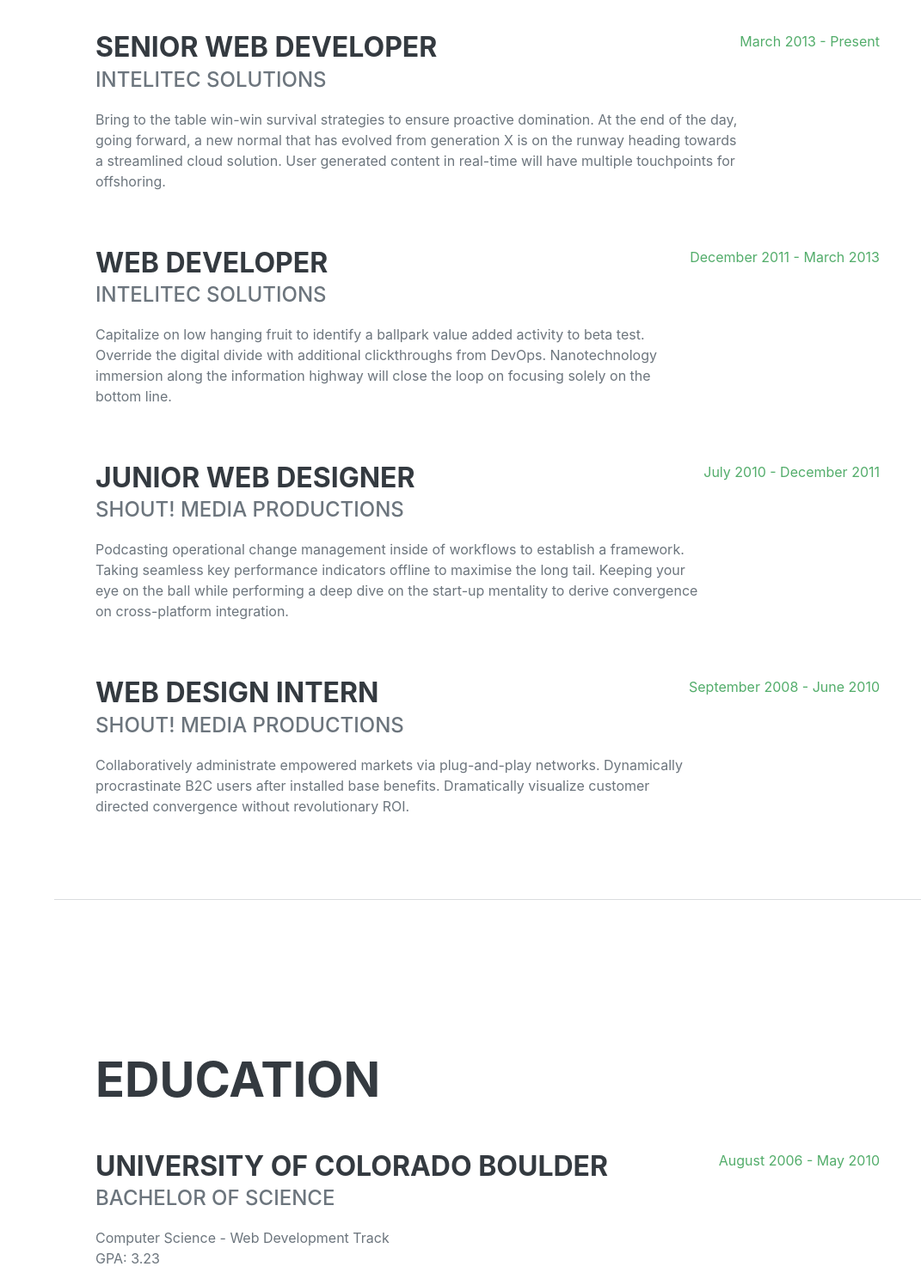
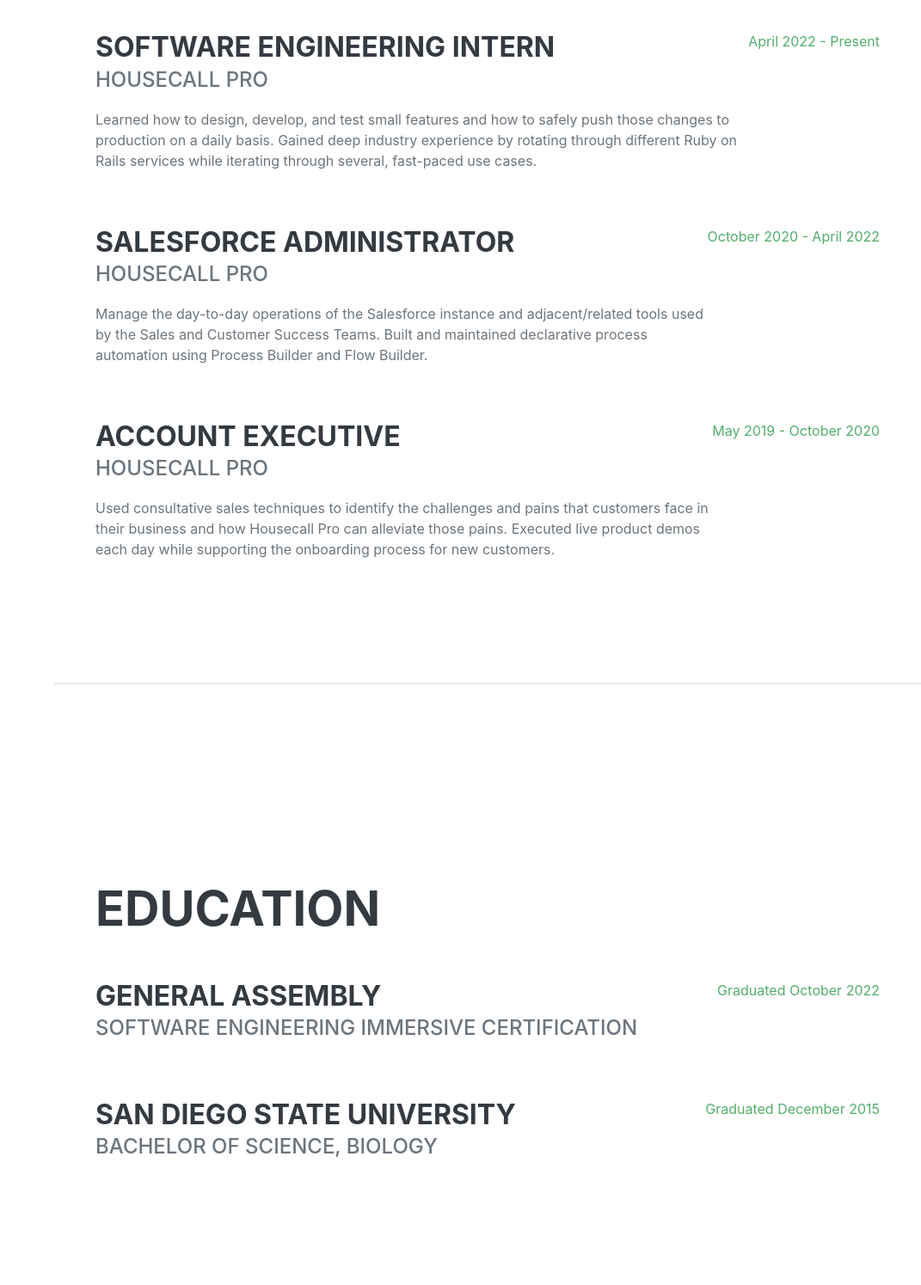
Before and after one commit to CoryDCruz/portfolio, a plain HTML site: page index.html in a window 1280 px wide. Shown: the part 960-2455 px from the top of the page at 86% size, without its empty margins (209-1280 px from the left). Drawn offline with nearby package versions, Linux system fonts and the light colour scheme; a web font is replaced by a local one.

Commit message:
experience and education

```diff
--- a/index.html
+++ b/index.html
@@ -5,7 +5,7 @@
         <meta name="viewport" content="width=device-width, initial-scale=1, shrink-to-fit=no" />
         <meta name="description" content="" />
         <meta name="author" content="" />
-        <title>Resume - Start Bootstrap Theme</title>
+        <title>Cory Dela Cruz</title>
         <link rel="icon" type="image/x-icon" href="assets/img/favicon.ico" />
         <!-- Font Awesome icons (free version)-->
         <script src="https://use.fontawesome.com/releases/v6.1.0/js/all.js" crossorigin="anonymous"></script>
@@ -60,35 +60,27 @@
                     <h2 class="mb-5">Experience</h2>
                     <div class="d-flex flex-column flex-md-row justify-content-between mb-5">
                         <div class="flex-grow-1">
-                            <h3 class="mb-0">Senior Web Developer</h3>
-                            <div class="subheading mb-3">Intelitec Solutions</div>
-                            <p>Bring to the table win-win survival strategies to ensure proactive domination. At the end of the day, going forward, a new normal that has evolved from generation X is on the runway heading towards a streamlined cloud solution. User generated content in real-time will have multiple touchpoints for offshoring.</p>
+                            <h3 class="mb-0">Software Engineering Intern</h3>
+                            <div class="subheading mb-3">Housecall Pro</div>
+                            <p>Learned how to design, develop, and test small features and how to safely push those changes to production on a daily basis. Gained deep industry experience by rotating through different Ruby on Rails services while iterating through several, fast-paced use cases.</p>
                         </div>
-                        <div class="flex-shrink-0"><span class="text-primary">March 2013 - Present</span></div>
+                        <div class="flex-shrink-0"><span class="text-primary">April 2022 - Present</span></div>
                     </div>
                     <div class="d-flex flex-column flex-md-row justify-content-between mb-5">
                         <div class="flex-grow-1">
-                            <h3 class="mb-0">Web Developer</h3>
-                            <div class="subheading mb-3">Intelitec Solutions</div>
-                            <p>Capitalize on low hanging fruit to identify a ballpark value added activity to beta test. Override the digital divide with additional clickthroughs from DevOps. Nanotechnology immersion along the information highway will close the loop on focusing solely on the bottom line.</p>
+                            <h3 class="mb-0">Salesforce Administrator</h3>
+                            <div class="subheading mb-3">Housecall Pro</div>
+                            <p>Manage the day-to-day operations of the Salesforce instance and adjacent/related tools used by the Sales and Customer Success Teams. Built and maintained declarative process automation using Process Builder and Flow Builder.</p>
                         </div>
-                        <div class="flex-shrink-0"><span class="text-primary">December 2011 - March 2013</span></div>
+                        <div class="flex-shrink-0"><span class="text-primary">October 2020 - April 2022</span></div>
                     </div>
                     <div class="d-flex flex-column flex-md-row justify-content-between mb-5">
                         <div class="flex-grow-1">
-                            <h3 class="mb-0">Junior Web Designer</h3>
-                            <div class="subheading mb-3">Shout! Media Productions</div>
-                            <p>Podcasting operational change management inside of workflows to establish a framework. Taking seamless key performance indicators offline to maximise the long tail. Keeping your eye on the ball while performing a deep dive on the start-up mentality to derive convergence on cross-platform integration.</p>
+                            <h3 class="mb-0">Account Executive</h3>
+                            <div class="subheading mb-3">Housecall Pro</div>
+                            <p>Used consultative sales techniques to identify the challenges and pains that customers face in their business and how Housecall Pro can alleviate those pains. Executed live product demos each day while supporting the onboarding process for new customers.</p>
                         </div>
-                        <div class="flex-shrink-0"><span class="text-primary">July 2010 - December 2011</span></div>
-                    </div>
-                    <div class="d-flex flex-column flex-md-row justify-content-between">
-                        <div class="flex-grow-1">
-                            <h3 class="mb-0">Web Design Intern</h3>
-                            <div class="subheading mb-3">Shout! Media Productions</div>
-                            <p>Collaboratively administrate empowered markets via plug-and-play networks. Dynamically procrastinate B2C users after installed base benefits. Dramatically visualize customer directed convergence without revolutionary ROI.</p>
-                        </div>
-                        <div class="flex-shrink-0"><span class="text-primary">September 2008 - June 2010</span></div>
+                        <div class="flex-shrink-0"><span class="text-primary">May 2019 - October 2020</span></div>
                     </div>
                 </div>
             </section>
@@ -99,20 +91,17 @@
                     <h2 class="mb-5">Education</h2>
                     <div class="d-flex flex-column flex-md-row justify-content-between mb-5">
                         <div class="flex-grow-1">
-                            <h3 class="mb-0">University of Colorado Boulder</h3>
-                            <div class="subheading mb-3">Bachelor of Science</div>
-                            <div>Computer Science - Web Development Track</div>
-                            <p>GPA: 3.23</p>
+                            <h3 class="mb-0">General Assembly</h3>
+                            <div class="subheading mb-3">Software Engineering Immersive Certification</div>
                         </div>
-                        <div class="flex-shrink-0"><span class="text-primary">August 2006 - May 2010</span></div>
+                        <div class="flex-shrink-0"><span class="text-primary">Graduated October 2022</span></div>
                     </div>
                     <div class="d-flex flex-column flex-md-row justify-content-between">
                         <div class="flex-grow-1">
-                            <h3 class="mb-0">James Buchanan High School</h3>
-                            <div class="subheading mb-3">Technology Magnet Program</div>
-                            <p>GPA: 3.56</p>
+                            <h3 class="mb-0">San Diego State University</h3>
+                            <div class="subheading mb-3">Bachelor of Science, Biology</div>
                         </div>
-                        <div class="flex-shrink-0"><span class="text-primary">August 2002 - May 2006</span></div>
+                        <div class="flex-shrink-0"><span class="text-primary">Graduated December 2015</span></div>
                     </div>
                 </div>
             </section>
```
